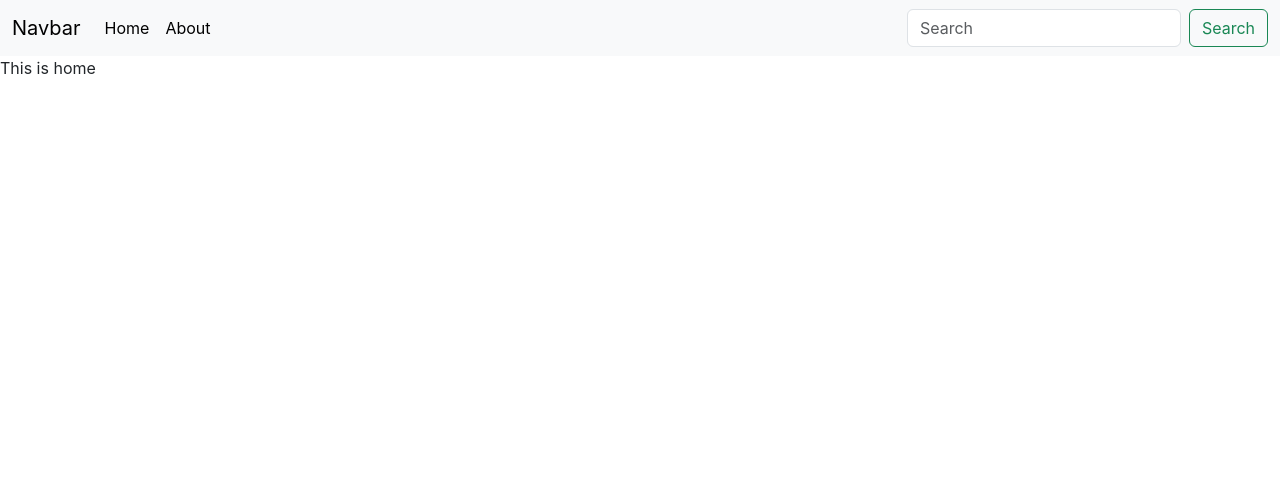
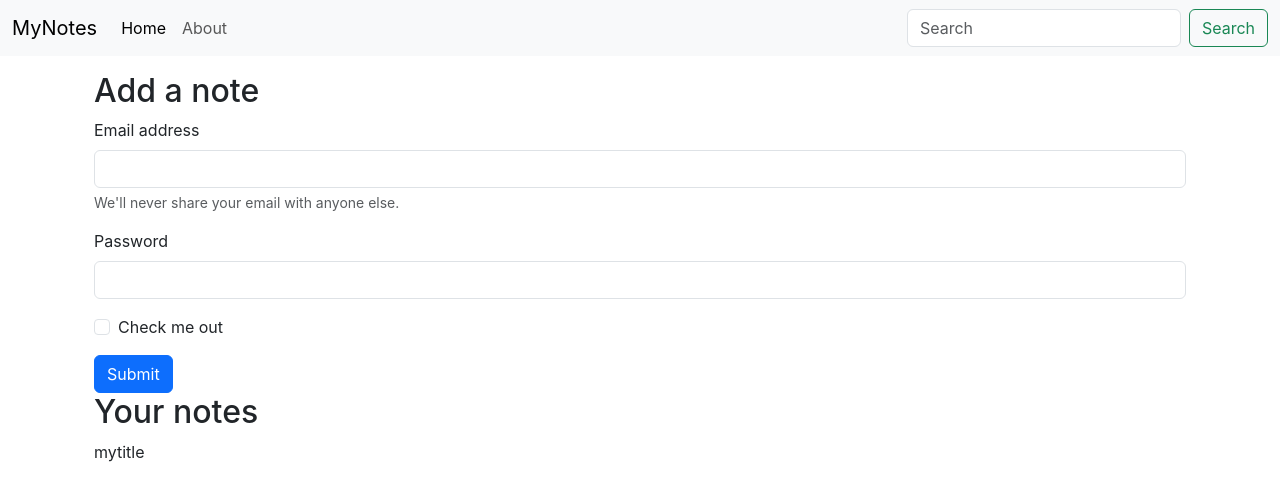
Before and after one commit to AryanManu544/MyNotes, a React (Create React App) app: page / in a window 1280 px wide. Shown: the top 500 px of the page. Built offline with nearby package versions, Linux system fonts and the light colour scheme.

Commit message:
added fetchnotes to the web

```diff
--- a/src/App.js
+++ b/src/App.js
@@ -1,20 +1,23 @@
-import './App.css';
+import "./App.css";
 import About from "./components/About";
 import Home from "./components/Home";
 import Navbar from "./components/Navbar";
 import { BrowserRouter, Routes, Route } from "react-router-dom";
+import NoteState from "./context/notes/notestate";
 
 function App() {
   return (
-    <>
-    <BrowserRouter>
-      <Navbar/>
-      <Routes>
-      <Route path="/" element={<Home/>}></Route>
-      <Route path="/about" element={<About/>}></Route>
-      </Routes>
-    </BrowserRouter>
-    </>
+    <NoteState>
+      <BrowserRouter>
+        <Navbar />
+        <div className="container">
+        <Routes>
+          <Route path="/" element={<Home />} />
+          <Route path="/about" element={<About />} />
+        </Routes>
+        </div>
+      </BrowserRouter>
+    </NoteState>
   );
 }
 
--- a/src/components/About.js
+++ b/src/components/About.js
@@ -1,9 +1,10 @@
-import React from "react";
+import React, { useContext, useEffect } from "react";
+import noteContext from "../context/notes/NoteContext"
 
 export const About = () =>{
     return (
         <div>
-            This is about
+            This is about page
         </div>
     )
 }
--- a/src/components/Home.js
+++ b/src/components/Home.js
@@ -1,9 +1,34 @@
-import React from "react";
+import React, { useContext } from "react";
+import noteContext from "../context/notes/NoteContext";
 
-const Home= () =>{
+const Home = () => {
+    const context = useContext(noteContext)
+    const {notes, setNotes} = context
     return (
         <div>
-            This is home
+            <div className="container my-3">
+            <h2>Add a note</h2>
+            <form>
+                <div class="mb-3">
+                    <label for="exampleInputEmail1" class="form-label">Email address</label>
+                    <input type="email" class="form-control" id="exampleInputEmail1" aria-describedby="emailHelp"/>
+                        <div id="emailHelp" class="form-text">We'll never share your email with anyone else.</div>
+                </div>
+                <div class="mb-3">
+                    <label for="exampleInputPassword1" class="form-label">Password</label>
+                    <input type="password" class="form-control" id="exampleInputPassword1"/>
+                </div>
+                <div class="mb-3 form-check">
+                    <input type="checkbox" class="form-check-input" id="exampleCheck1"/>
+                        <label class="form-check-label" for="exampleCheck1">Check me out</label>
+                </div>
+                <button type="submit" class="btn btn-primary">Submit</button>
+            </form>
+            <h2>Your notes</h2>
+            {notes.map((note) => {
+                return note.title
+            })}
+            </div>
         </div>
     )
 }
--- a/src/components/Navbar.js
+++ b/src/components/Navbar.js
@@ -1,22 +1,27 @@
-import React from "react";
-import { Link } from "react-router-dom";
+import React, { useEffect } from "react";
+import { Link, useLocation } from "react-router-dom";
 
 export const Navbar = () => {
+  let location = useLocation()
+  useEffect(() => {
+    console.log(location.pathname)
+  }, [location])
+
   return (
     <div>
       <nav className="navbar navbar-expand-lg bg-body-tertiary">
         <div className="container-fluid">
-          <Link className="navbar-brand" to="/">Navbar</Link>
+          <Link className="navbar-brand" to="/">MyNotes</Link>
           <button className="navbar-toggler" type="button" data-bs-toggle="collapse" data-bs-target="#navbarSupportedContent" aria-controls="navbarSupportedContent" aria-expanded="false" aria-label="Toggle navigation">
             <span className="navbar-toggler-icon"></span>
           </button>
           <div className="collapse navbar-collapse" id="navbarSupportedContent">
             <ul className="navbar-nav me-auto mb-2 mb-lg-0">
               <li className="nav-item">
-                <Link className="nav-link active" aria-current="page" to="/">Home</Link>
+                <Link className={`nav-link ${location.pathname === "/"? "active":""}`} aria-current="page" to="/">Home</Link>
               </li>
               <li className="nav-item">
-                <Link className="nav-link active" aria-current="page" to="/about">About</Link>
+                <Link className={`nav-link ${location.pathname === "/about"? "active":""}`} aria-current="page" to="/about">About</Link>
               </li>
             </ul>
             <form className="d-flex" role="search">
--- /dev/null
+++ b/src/context/notes/NoteContext.js
@@ -0,0 +1,5 @@
+import { createContext } from "react";
+
+const noteContext = createContext();
+
+export default noteContext
--- /dev/null
+++ b/src/context/notes/notestate.js
@@ -0,0 +1,24 @@
+import { useState } from "react";
+import NoteContext from "./NoteContext";
+
+const NoteState = (props) => {
+   const notesinitial = [
+    {
+      "_id": "6799eb85a33c6f93d74c9974",
+      "user": "679279b9b7a38455bfc3cf5e",
+      "title": "mytitle",
+      "description": "Please wake up early",
+      "tag": "Personal",
+      "date": "2025-01-29T08:49:09.203Z",
+      "__v": 0
+    }
+  ]
+  const [notes,setNotes] = useState(notesinitial)
+    return (
+        <NoteContext.Provider value={{notes, setNotes}}>
+            {props.children}
+        </NoteContext.Provider>
+    );
+};
+
+export default NoteState;
```
